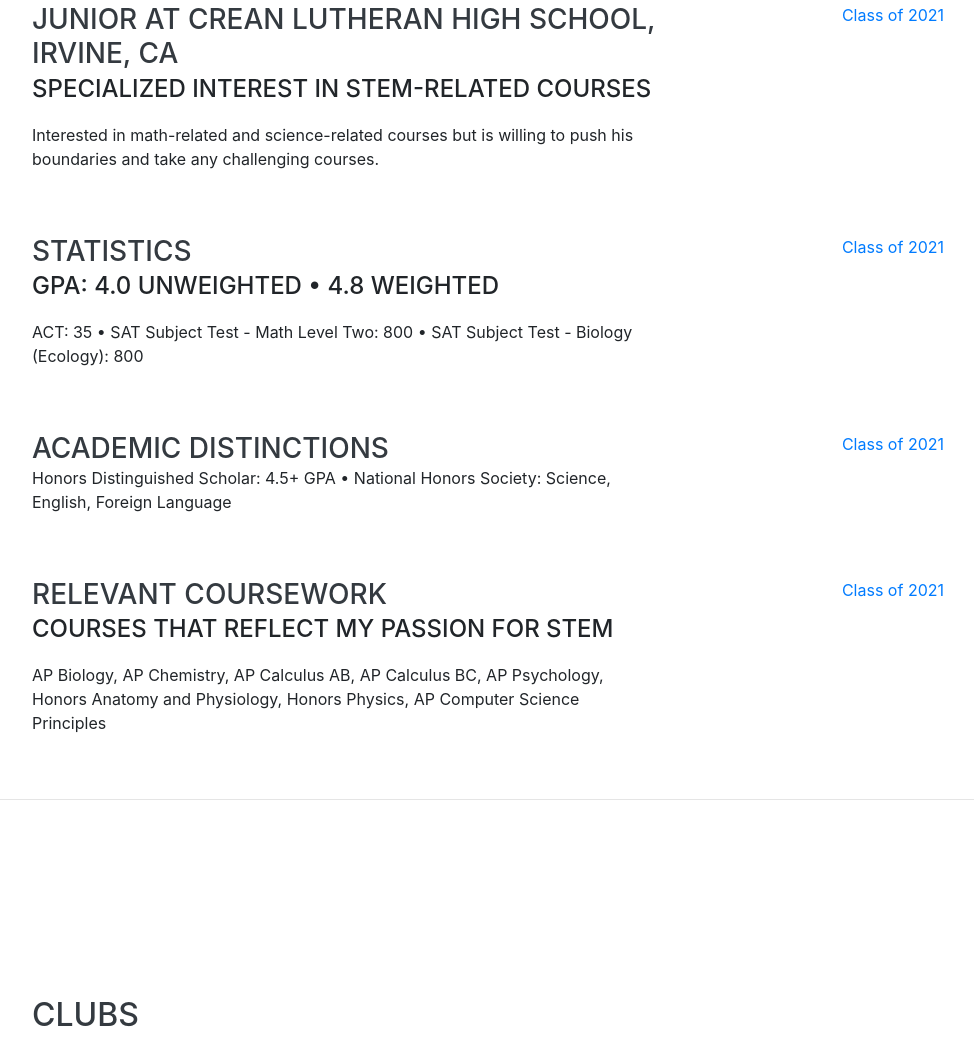
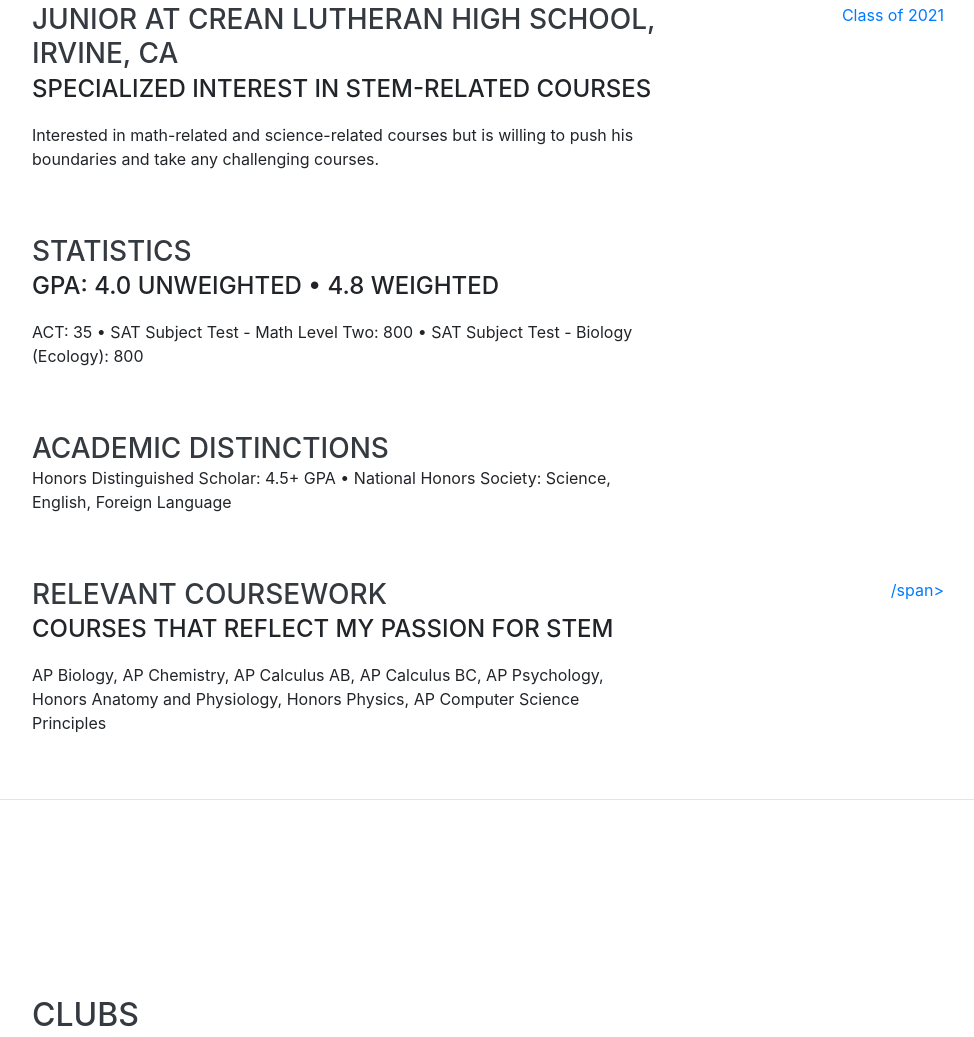
Before and after one commit to hoxykidmilli/hoxykidmilli.github.io, a website with bundled scripts: page index.html in a window 1280 px wide. Shown: the part 932-1969 px from the top of the page, without its empty margins (288-1262 px from the left). Built offline with nearby package versions, Linux system fonts and the light colour scheme; a web font is replaced by a local one.

Commit message:
Update index.html

```diff
--- a/index.html
+++ b/index.html
@@ -212,7 +212,7 @@
             <p>ACT: 35 • SAT Subject Test - Math Level Two: 800 • SAT Subject Test - Biology (Ecology): 800</p>
           </div>
           <div class="resume-date text-md-right">
-            <span class="text-primary">Class of 2021</span>
+            <span class="text-primary"></span>
           </div>
         </div>
 
@@ -222,7 +222,7 @@
             <p>Honors Distinguished Scholar: 4.5+ GPA • National Honors Society: Science, English, Foreign Language</p>
           </div>
           <div class="resume-date text-md-right">
-            <span class="text-primary">Class of 2021</span>
+            <span class="text-primary"></span>
           </div>
         </div>
 
@@ -233,7 +233,7 @@
             <p>AP Biology, AP Chemistry, AP Calculus AB, AP Calculus BC, AP Psychology, Honors Anatomy and Physiology, Honors Physics, AP Computer Science Principles</p>
           </div>
           <div class="resume-date text-md-right">
-            <span class="text-primary">Class of 2021</span>
+            <span class="text-primary">/span>
           </div>
         </div>
 
```
